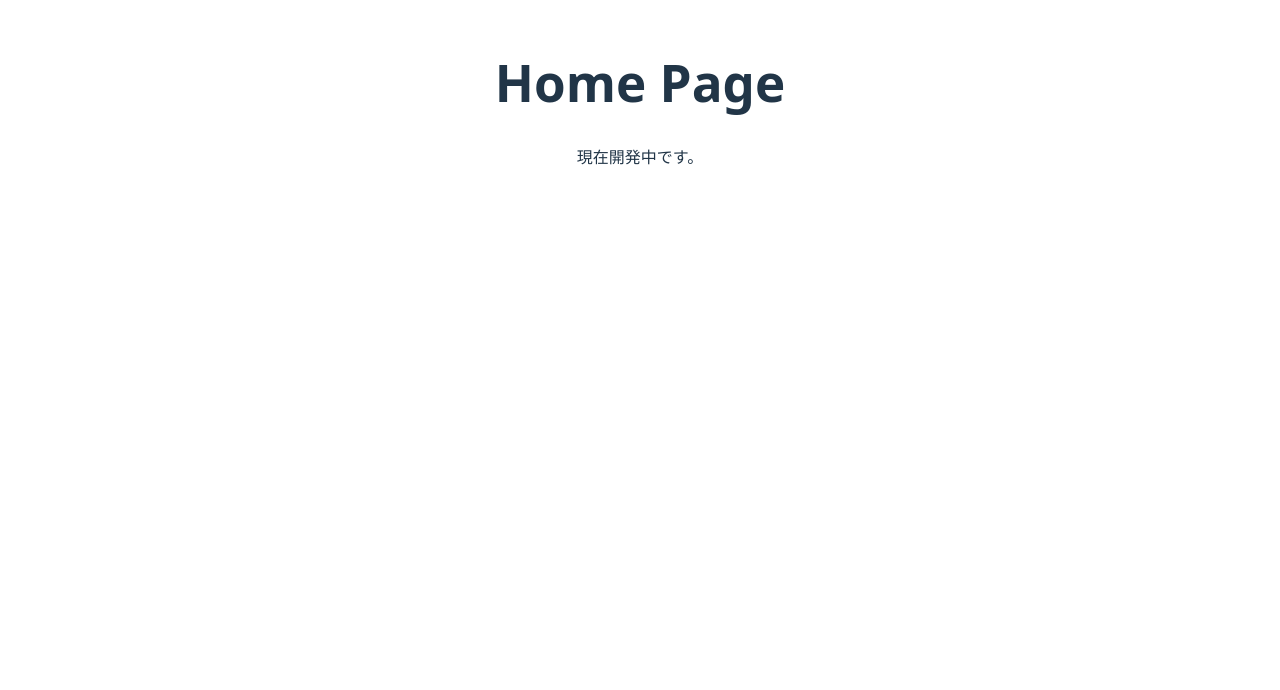
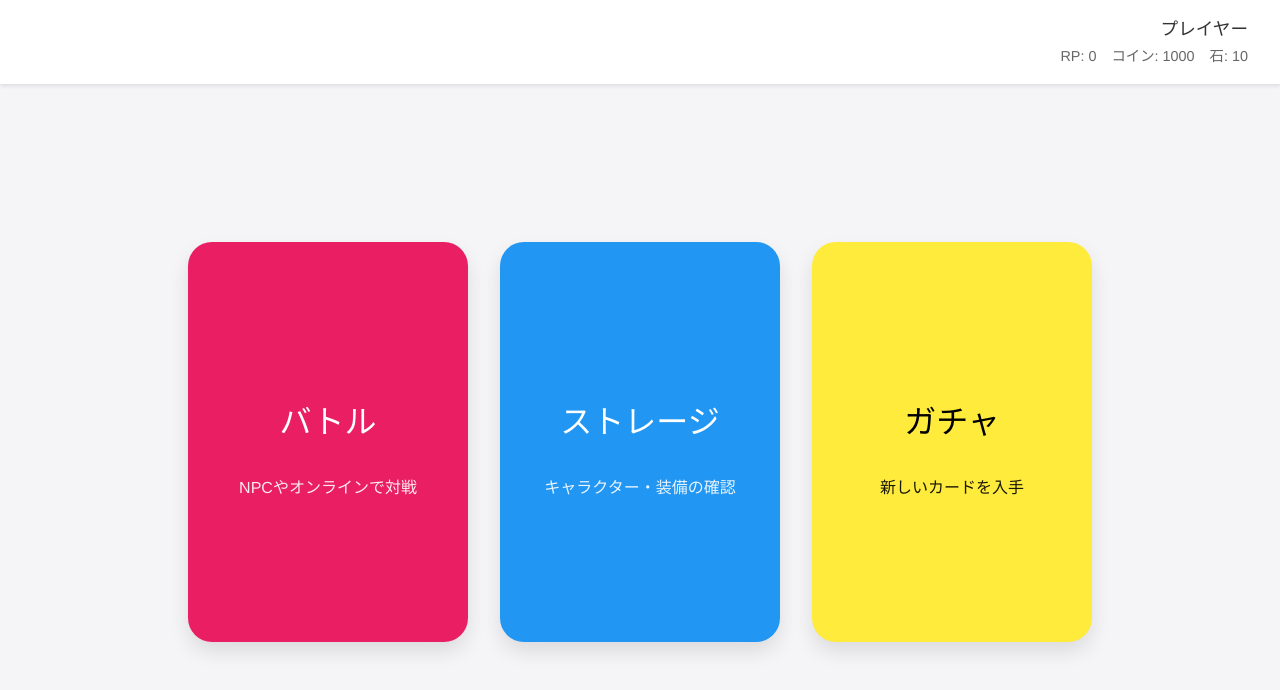
Before and after one commit to shii-park/friends_frontend, a React (Vite) app: page /home in a window 1280 px wide. Shown: the top 690 px of the page. Built offline with nearby package versions, Linux system fonts and the light colour scheme.

Commit message:
Add: ホーム画面の初期実装とスタイル調整を追加しました。

```diff
--- a/src/App.css
+++ b/src/App.css
@@ -6,6 +6,14 @@
   height: 100vh;
 }
 
+/* Common/Layout */
+body {
+  margin: 0;
+  font-family: 'Helvetica Neue', Arial, sans-serif;
+  background-color: #121212;
+}
+
+/* Title Page */
 .title-page {
   display: flex;
   justify-content: center;
@@ -62,6 +70,75 @@
   transform: scale(1.05);
 }
 
-.start-button:active {
-  transform: scale(0.95);
+/* Home Page */
+.home-page {
+  height: 100vh;
+  display: flex;
+  flex-direction: column;
+  background-color: #f5f5f7;
+  color: #333;
 }
+
+.home-header {
+  background-color: #fff;
+  padding: 1rem 2rem;
+  box-shadow: 0 2px 4px rgba(0,0,0,0.1);
+  display: flex;
+  justify-content: flex-end;
+}
+
+.user-info {
+  text-align: right;
+}
+
+.user-name {
+  font-weight: bold;
+  font-size: 1.1rem;
+}
+
+.user-stats {
+  font-size: 0.9rem;
+  color: #666;
+  display: flex;
+  gap: 15px;
+  margin-top: 4px;
+}
+
+.home-menu {
+  flex: 1;
+  display: flex;
+  justify-content: center;
+  align-items: center;
+  gap: 2rem;
+  padding: 2rem;
+}
+
+.menu-card {
+  width: 280px;
+  height: 400px;
+  border-radius: 24px;
+  border: none;
+  cursor: pointer;
+  transition: transform 0.3s cubic-bezier(0.175, 0.885, 0.32, 1.275), box-shadow 0.3s;
+  display: flex;
+  flex-direction: column;
+  justify-content: center;
+  align-items: center;
+  padding: 20px;
+  box-shadow: 0 10px 20px rgba(0,0,0,0.1);
+}
+
+.menu-card:hover {
+  transform: translateY(-15px);
+  box-shadow: 0 20px 40px rgba(0,0,0,0.2);
+}
+
+.menu-label {
+  font-size: 2rem;
+  margin-bottom: 1rem;
+}
+
+.menu-desc {
+  font-size: 1rem;
+  opacity: 0.9;
+}
--- a/src/App.tsx
+++ b/src/App.tsx
@@ -1,5 +1,6 @@
 import { BrowserRouter as Router, Routes, Route } from 'react-router-dom';
 import Title from './pages/Title';
+import Home from './pages/Home';
 import './App.css';
 
 // プレースホルダーコンポーネント
@@ -15,7 +16,7 @@ function App() {
     <Router>
       <Routes>
         <Route path="/" element={<Title />} />
-        <Route path="/home" element={<Placeholder name="Home" />} />
+        <Route path="/home" element={<Home />} />
         <Route path="/battle-select" element={<Placeholder name="Battle Select" />} />
         <Route path="/battle-prepare" element={<Placeholder name="Battle Prepare" />} />
         <Route path="/battle" element={<Placeholder name="Battle" />} />
--- /dev/null
+++ b/src/pages/Home.tsx
@@ -0,0 +1,51 @@
+import React from 'react';
+import { useNavigate } from 'react-router-dom';
+
+const Home: React.FC = () => {
+  const navigate = useNavigate();
+
+  // 簡易的なユーザーデータ（本来は状態管理やAPIから取得）
+  const userData = {
+    name: 'プレイヤー',
+    rp: 0,
+    coin: 1000,
+    gachaStone: 10,
+  };
+
+  const menuItems = [
+    { label: 'バトル', path: '/battle-select', color: '#e91e63', description: 'NPCやオンラインで対戦' },
+    { label: 'ストレージ', path: '/storage', color: '#2196f3', description: 'キャラクター・装備の確認' },
+    { label: 'ガチャ', path: '/gacha', color: '#ffeb3b', description: '新しいカードを入手', textColor: '#000' },
+  ];
+
+  return (
+    <div className="home-page">
+      <header className="home-header">
+        <div className="user-info">
+          <div className="user-name">{userData.name}</div>
+          <div className="user-stats">
+            <span>RP: {userData.rp}</span>
+            <span>コイン: {userData.coin}</span>
+            <span>石: {userData.gachaStone}</span>
+          </div>
+        </div>
+      </header>
+
+      <main className="home-menu">
+        {menuItems.map((item) => (
+          <button
+            key={item.label}
+            className="menu-card"
+            style={{ backgroundColor: item.color, color: item.textColor || '#fff' }}
+            onClick={() => navigate(item.path)}
+          >
+            <h2 className="menu-label">{item.label}</h2>
+            <p className="menu-desc">{item.description}</p>
+          </button>
+        ))}
+      </main>
+    </div>
+  );
+};
+
+export default Home;
```
Also changed, not shown: 1 other file (tests, documents, lock files or other folders).
